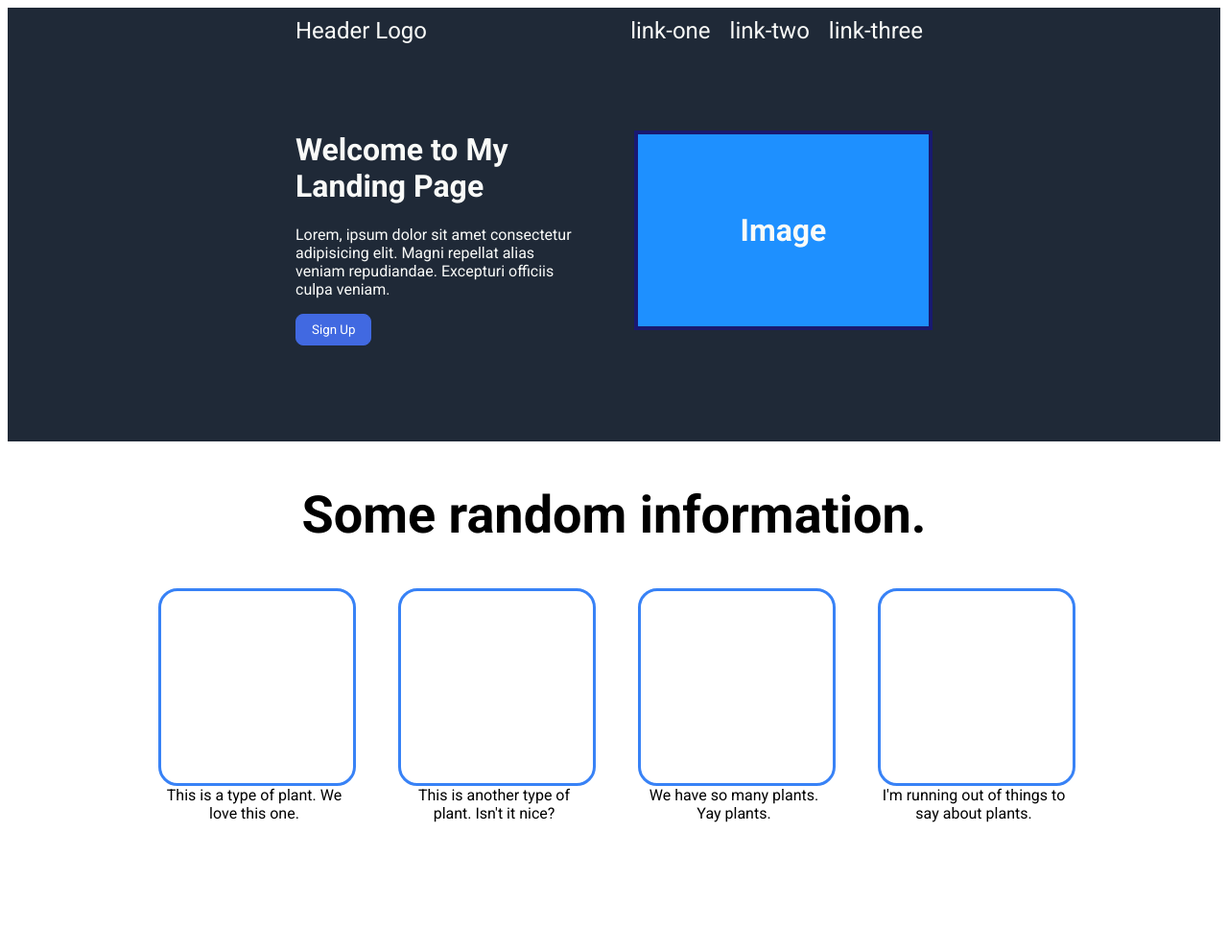
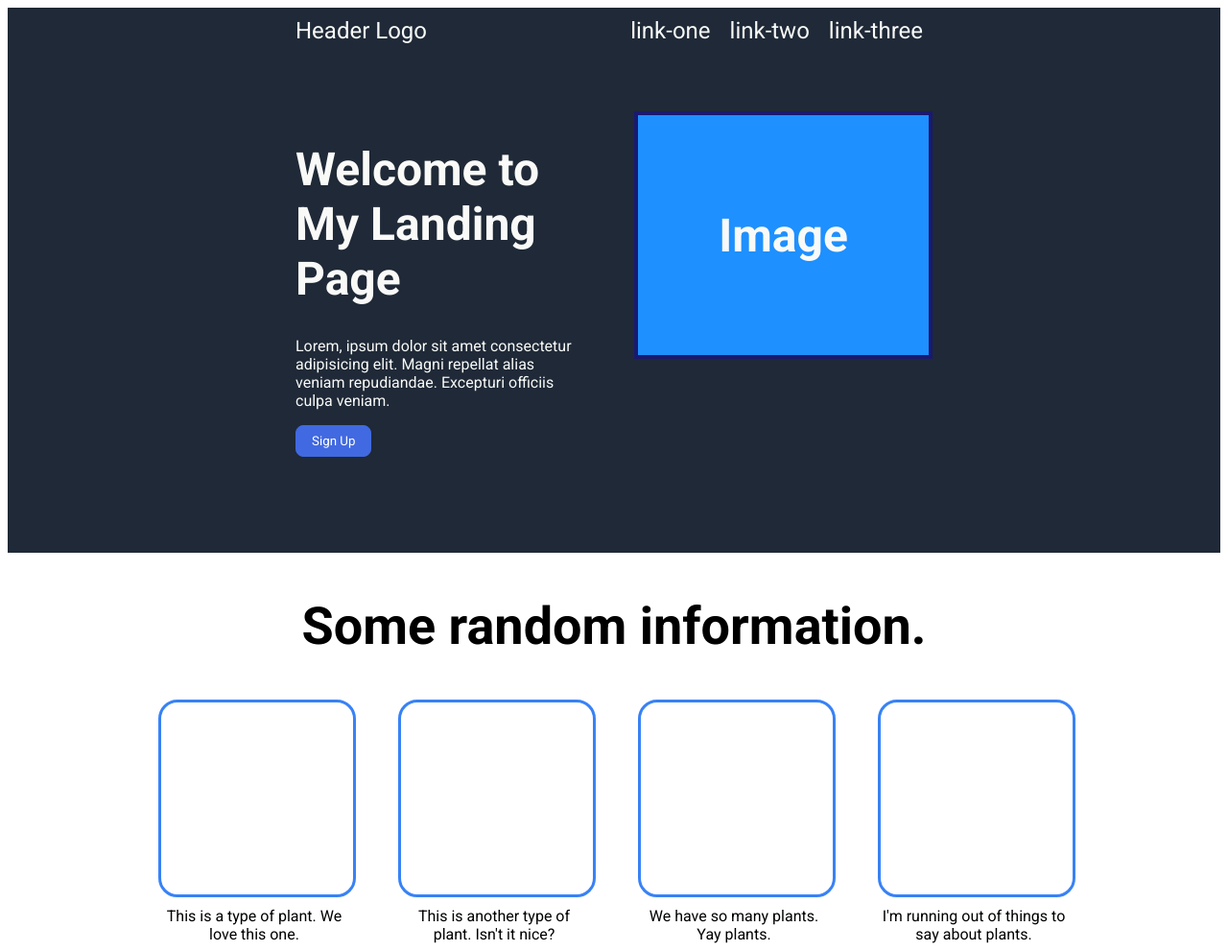
Before and after one commit to dashiex/landing-page, a plain HTML site: page index.html in a window 1280 px wide. Shown: the whole page at 96% size. Before the commit the page ends 865 px from the top, so only its background shows below. Drawn offline with Linux system fonts and the light colour scheme.

Commit message:
Project:Landing Page completed

```diff
--- a/style.css
+++ b/style.css
@@ -43,8 +43,13 @@ ul {
 .section-1 {
     flex: 50%;
     padding: 0;
-    margin: 0px 0px 100px 300px;
+    margin: 0 0 100px 300px;
     color: #F9FAF8;
+}
+
+.section-1 h1 {
+    font-size: 48px;
+    font-weight: 900;
 }
 
 .row {
@@ -70,8 +75,8 @@ ul {
     background: dodgerblue;
     border: 4px solid midnightblue;
     width: 300px;
-    height: 200px;
-    margin: 20px 300px 0px 50px;
+    height: 250px;
+    margin: 0px 300px 0px 50px;
 }
 
 .box {
@@ -80,12 +85,17 @@ ul {
   border-radius: 20px;
   width: 200px;
   height: 200px;
+  display: flex;
+  flex: 1;
+  justify-content: center;
+  align-items: center;
 }
 
 .container {
     display: flex;
     gap: 50px;
     justify-content: center;
+    flex: 1;
 
 }
 
@@ -98,4 +108,9 @@ ul {
 .info {
     max-width: 200px;
     text-align: center;
+
 }
+
+.text{
+    margin-top: 10px;
+}
```
